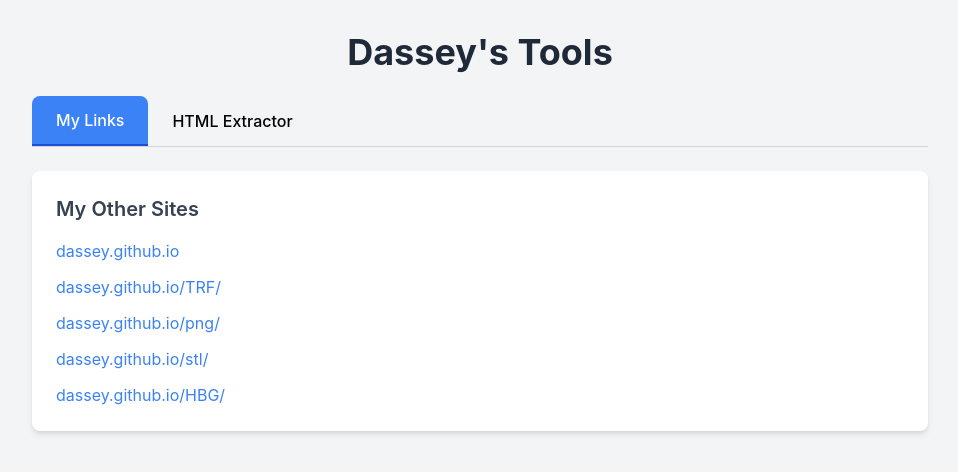
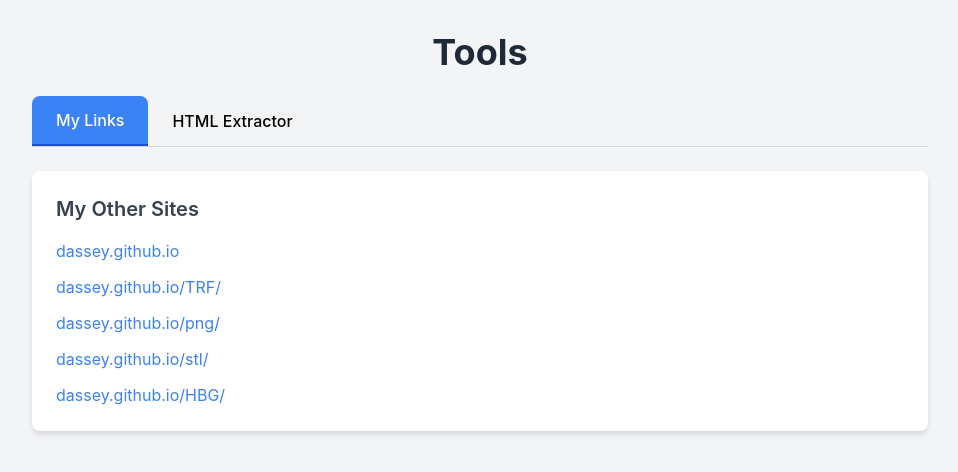
Before and after one commit to dassey/tools, a plain HTML site: page index.html in a window 1280 px wide. Shown: the whole page, without its empty margins (160-1118 px from the left). Drawn offline with nearby package versions, Linux system fonts and the light colour scheme.

Commit message:
Update index.html

```diff
--- a/index.html
+++ b/index.html
@@ -94,7 +94,7 @@
 
     <div class="max-w-4xl mx-auto">
         <header class="mb-6">
-            <h1 class="text-3xl md:text-4xl font-bold text-center text-gray-800">Dassey's Tools</h1>
+            <h1 class="text-3xl md:text-4xl font-bold text-center text-gray-800">Tools</h1>
         </header>
 
         <div class="mb-6">
```
